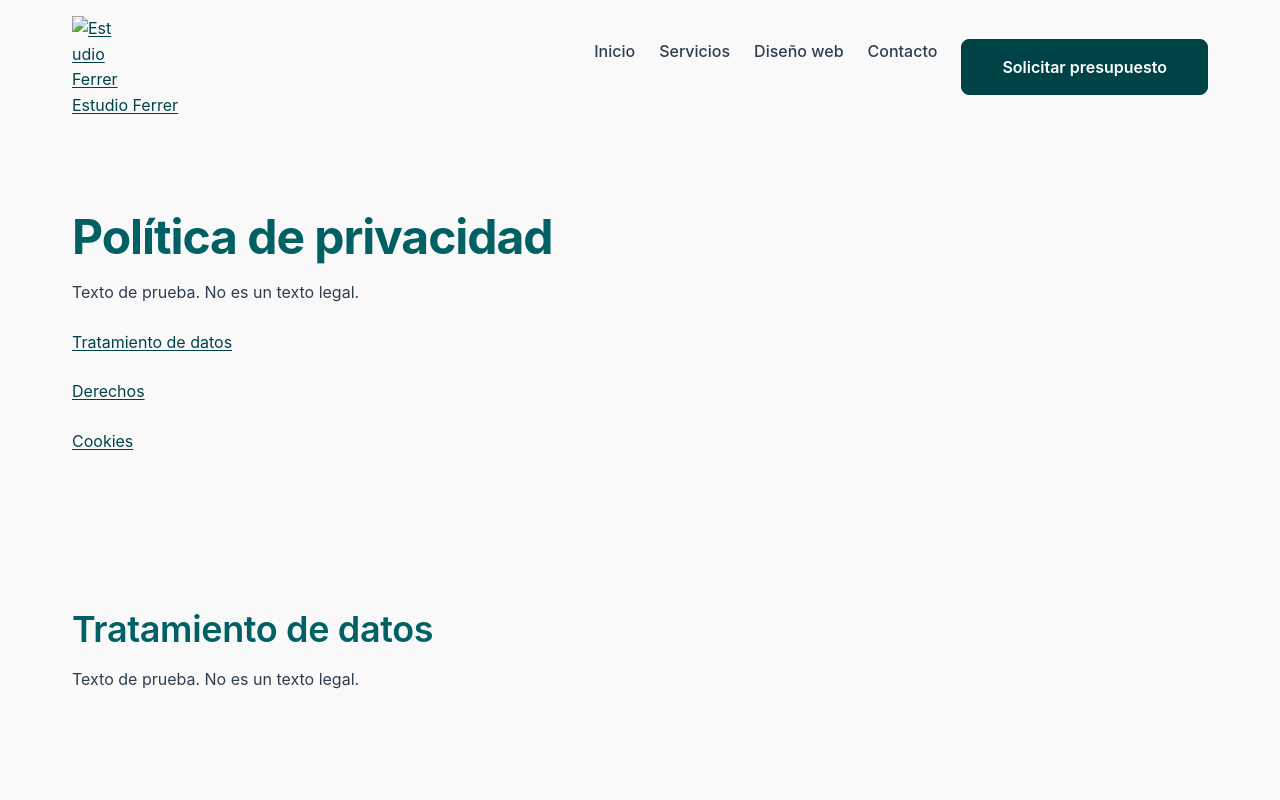
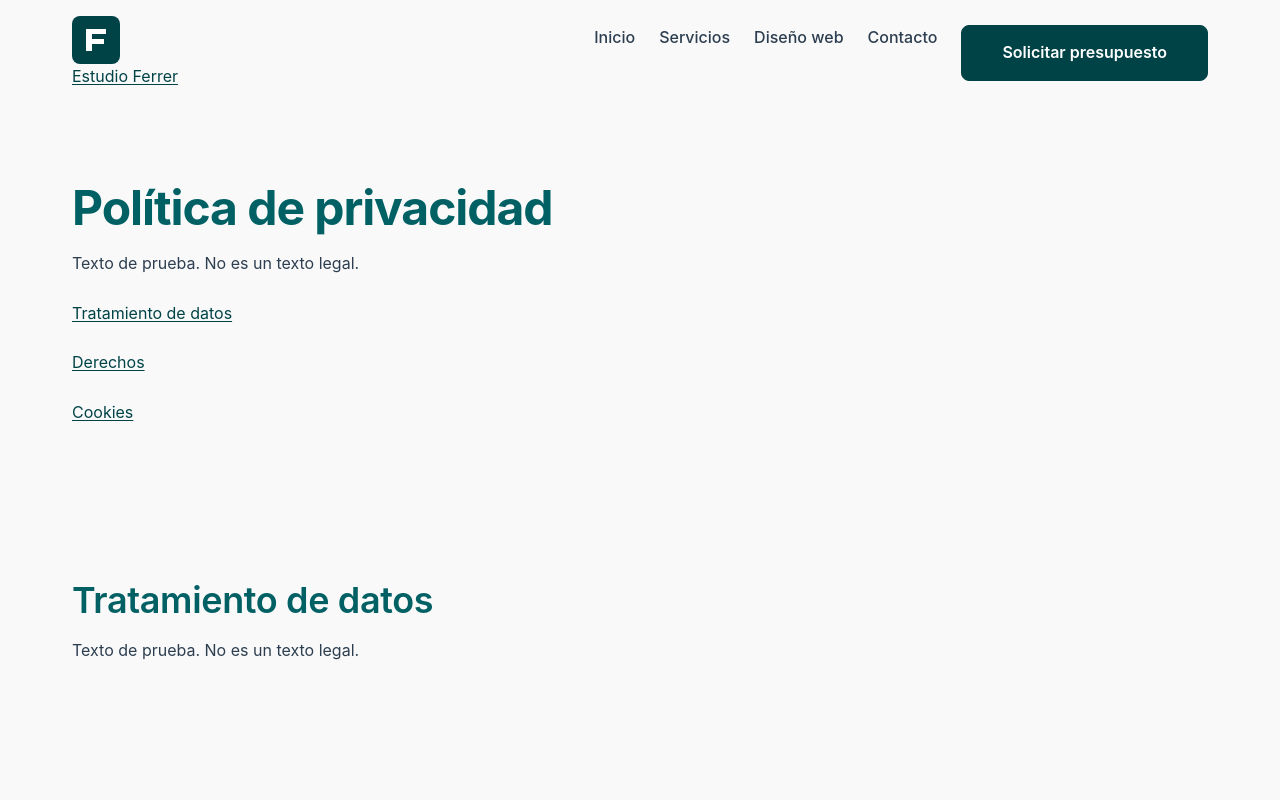
Before and after one commit to DarbChat/estudio-ferrer, a plain HTML site: page privacidad.html in a window 1280 px wide. Shown: the top 800 px of the page. Drawn offline with Linux system fonts and the light colour scheme.

Commit message:
Fix logo image path in privacidad.html

```diff
--- a/privacidad.html
+++ b/privacidad.html
@@ -9,7 +9,7 @@
 <body>
 <div class="skip-link-container"><a class="skip-link" href="#main">Saltar al contenido principal</a></div>
 <header class="page-header">
-<a href="../../"><img src="../../assets/logo-estudio.svg" alt="Estudio Ferrer" width="48" height="48">Estudio Ferrer</a>
+<a href="../../"><img src="logo-estudio.svg" alt="Estudio Ferrer" width="48" height="48">Estudio Ferrer</a>
 <nav aria-label="Navegación principal"><ul class="navigation-list"><li><a class="navigation-link" href="../../">Inicio</a></li><li><a class="navigation-link" href="../../servicios/">Servicios</a></li><li><a class="navigation-link" href="../../servicios/#diseno-web">Diseño web</a></li><li><a class="navigation-link" href="../../contacto/">Contacto</a></li><li><a class="button-primary" href="../../contacto/#formulario-contacto">Solicitar presupuesto</a></li></ul></nav>
 </header>
 <main id="main">
```
